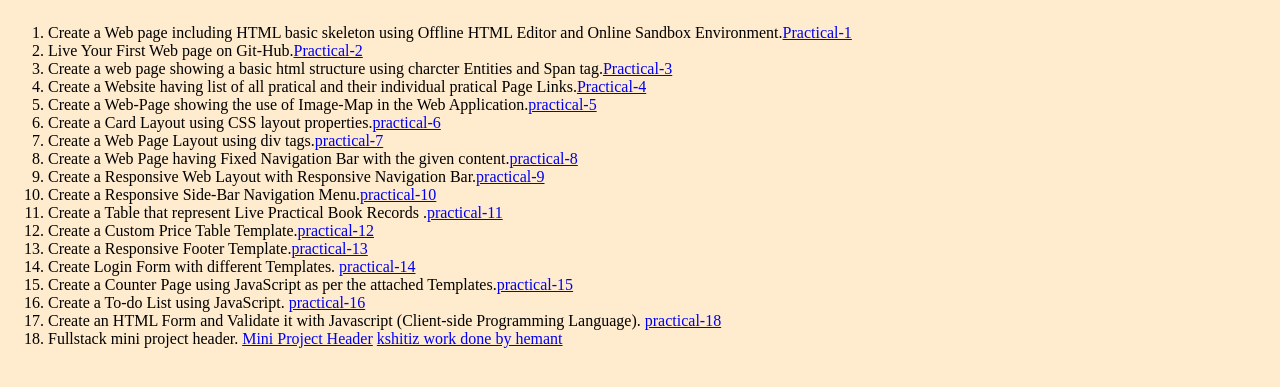
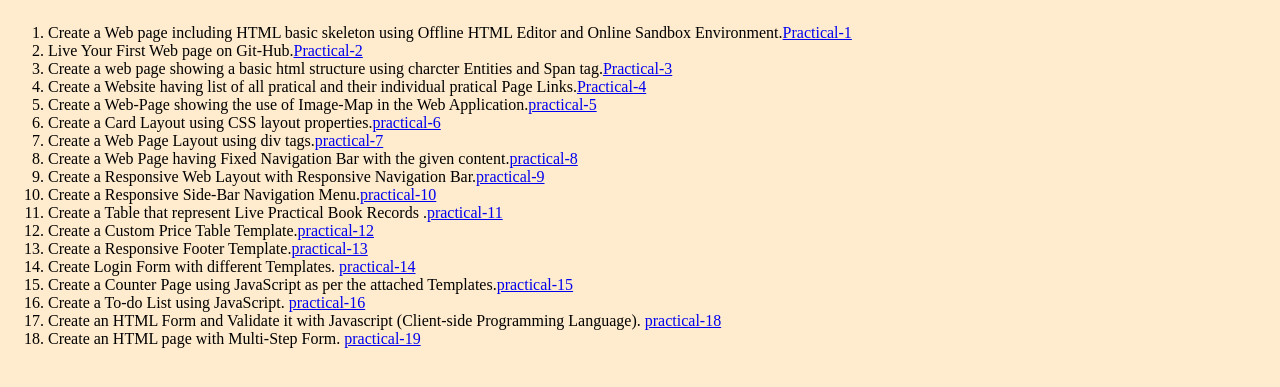
Before and after one commit to hemant2612/Full-Stack-Assignments, a plain HTML site: page index.html in a window 1280 px wide. Shown: the part 229-616 px from the top of the page. Drawn offline with Linux system fonts and the light colour scheme.

Commit message:
Add files via upload

```diff
--- a/index.html
+++ b/index.html
@@ -56,10 +56,11 @@
 
                         <a href="Practicals/practical-18.html" target="_blank">practical-18</a>
                 </li>
-                <li>Fullstack mini project header.
+                <li>Create an HTML page with Multi-Step Form.
 
-                        <a href="Practicals/practical-19.html" target="_blank">Mini Project Header</a>
-                        <a href="Practicals/practical-20.html" target="_blank">kshitiz work done by hemant</a>
+
+                        <a href="Practicals/practical-19.html" target="_blank">practical-19</a>
+
                 </li>
         </ol>
 </body>
```
